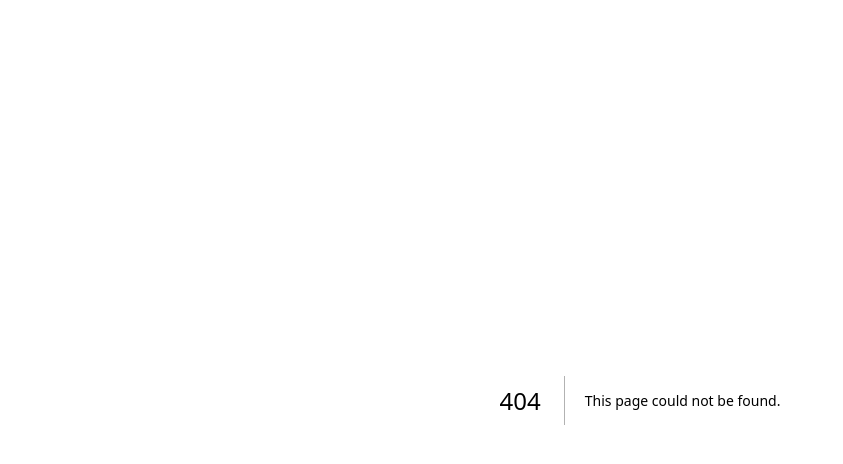
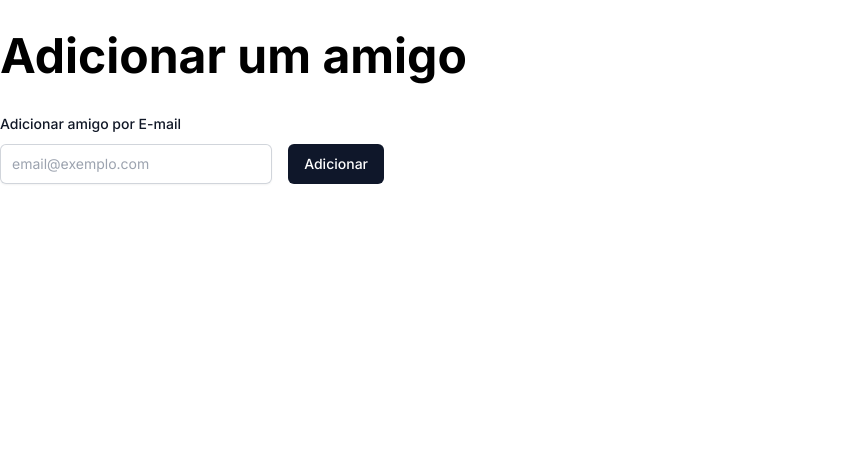
Before and after one commit to xuniorss/realtime-app, a Next.js app: page /dashboard/add in a window 1280 px wide. Before the commit this address had no page. Shown: the top 464 px of the page, without its empty margins (0-843 px from the left). Built offline with nearby package versions, Linux system fonts and the light colour scheme.

Commit message:
feat: Adding users as friends

```diff
--- /dev/null
+++ b/src/app/(dashboard)/dashboard/add/page.tsx
@@ -0,0 +1,10 @@
+import { AddFriendButton } from '@/components/AddFriendButton'
+
+export default function AddFriendPage() {
+	return (
+		<main className="mt-8">
+			<h1 className="mb-8 text-5xl font-bold">Adicionar um amigo</h1>
+			<AddFriendButton />
+		</main>
+	)
+}
--- /dev/null
+++ b/src/app/(dashboard)/dashboard/page.tsx
@@ -0,0 +1,7 @@
+import { getAuthSession } from '@/lib/auth'
+
+export default async function DashboardPage() {
+	const session = await getAuthSession()
+
+	return <div></div>
+}
--- /dev/null
+++ b/src/app/api/friends/add/route.ts
@@ -0,0 +1,36 @@
+import { getAuthSession } from '@/lib/auth'
+import { addFriendSchema } from '@/lib/validations/add-friend'
+import { NextResponse } from 'next/server'
+
+export const POST = async (req: Request) => {
+	try {
+		const body = await req.json()
+		const { email: emailToAdd } = addFriendSchema.parse(body.email)
+
+		const RESTResponse = await fetch(
+			`${process.env.UPSTASH_REDIS_REST_URL}/get/user:email${emailToAdd}`,
+			{
+				headers: {
+					Authorization: `Bearer ${process.env.UPSTASH_REDIS_REST_TOKEN}`,
+				},
+				cache: 'no-store',
+			},
+		)
+
+		const data = (await RESTResponse.json()) as { result: string | null }
+
+		const idToAdd = data.result
+
+		if (!idToAdd)
+			return new NextResponse('This person does not exist.', { status: 400 })
+
+		const session = await getAuthSession()
+
+		if (!session) return new NextResponse('Unauthorized', { status: 401 })
+
+		if (idToAdd === session.user.id)
+			return new NextResponse('You cannot add yourself as a friend', {
+				status: 400,
+			})
+	} catch (error) {}
+}
--- a/src/app/dashboard/page.tsx
+++ /dev/null
@@ -1,9 +0,0 @@
-import { Button } from '@/components/ui/Button'
-
-export default function DashboardPage() {
-	return (
-		<div>
-			<Button>Hello</Button>
-		</div>
-	)
-}
--- /dev/null
+++ b/src/components/AddFriendButton/index.tsx
@@ -0,0 +1,80 @@
+'use client'
+
+import { AddFriendProps, addFriendSchema } from '@/lib/validations/add-friend'
+import { zodResolver } from '@hookform/resolvers/zod'
+import axios, { AxiosError } from 'axios'
+import { useCallback, useState } from 'react'
+import { SubmitHandler, useForm } from 'react-hook-form'
+import { z } from 'zod'
+import { Button } from '../ui/Button'
+
+export const AddFriendButton = () => {
+	const [showSuccessState, setShowSuccessState] = useState(false)
+
+	const {
+		register,
+		handleSubmit,
+		setError,
+		formState: { errors },
+	} = useForm<AddFriendProps>({
+		resolver: zodResolver(addFriendSchema),
+		defaultValues: { email: '' },
+	})
+
+	const addFriend = useCallback(
+		async (email: string) => {
+			try {
+				const validatedEmail = addFriendSchema.parse({ email })
+
+				await axios.post('/api/friends/add', { email: validatedEmail })
+
+				setShowSuccessState(true)
+			} catch (error) {
+				if (error instanceof z.ZodError) {
+					setError('email', { message: error.message })
+					return
+				}
+				if (error instanceof AxiosError) {
+					setError('email', { message: error.response?.data })
+					return
+				}
+
+				setError('email', { message: 'Algo deu errado.' })
+			}
+		},
+		[setError],
+	)
+
+	const onSubmit: SubmitHandler<AddFriendProps> = useCallback(
+		(data) => {
+			addFriend(data.email)
+		},
+		[addFriend],
+	)
+
+	return (
+		<form onSubmit={handleSubmit(onSubmit)} className="max-w-sm">
+			<label
+				htmlFor="email"
+				className="block text-sm font-medium leading-6 text-gray-900"
+			>
+				Adicionar amigo por E-mail
+			</label>
+			<section className="mt-2 flex gap-4">
+				<input
+					{...register('email')}
+					type="email"
+					className="block w-full rounded-md border-0 py-1.5 text-gray-900 shadow-sm ring-1 ring-inset ring-gray-300 placeholder:text-gray-400 focus:ring-2 focus:ring-inset focus:ring-indigo-600 sm:text-sm sm:leading-6"
+					placeholder="email@exemplo.com"
+				/>
+				<Button type="submit">Adicionar</Button>
+			</section>
+			<p className="mt-1 text-sm text-red-600">{errors.email?.message}</p>
+			{showSuccessState && (
+				<p className="mt-1 text-sm text-green-600">
+					Solicitação de amizade enviada.
+				</p>
+			)}
+		</form>
+	)
+}
--- /dev/null
+++ b/src/lib/validations/add-friend.ts
@@ -0,0 +1,10 @@
+import { z } from 'zod'
+
+export const addFriendSchema = z.object({
+	email: z
+		.string()
+		.min(1, { message: 'Necessário informar o e-mail.' })
+		.email({ message: 'E-mail inválido.' }),
+})
+
+export type AddFriendProps = z.infer<typeof addFriendSchema>
--- a/tailwind.config.ts
+++ b/tailwind.config.ts
@@ -15,6 +15,6 @@
 			},
 		},
 	},
-  plugins: [],
+	plugins: [require('@tailwindcss/forms')],
 }
 export default config
```
Also changed, not shown: package.json (+6 -1 lines), 1 other file (tests, documents, lock files or other folders). Lines whose indentation alone changed are shown as unchanged.
